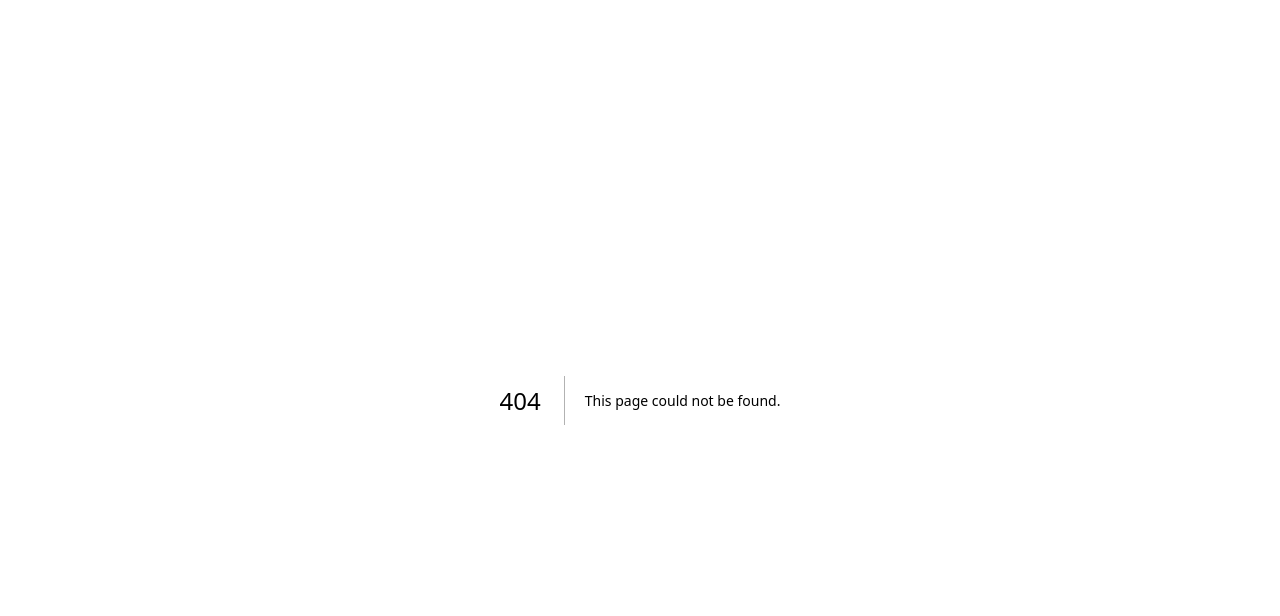
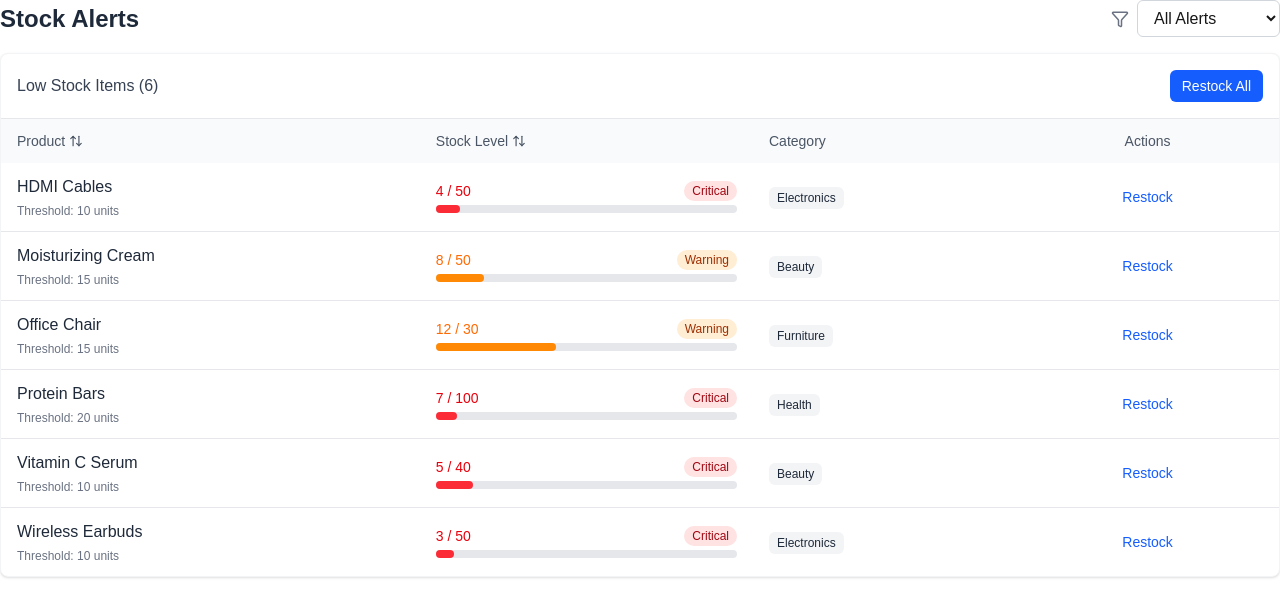
Before and after one commit to yonas-seyoum/Supplify, a Next.js app: page /dashboard/stock in a window 1280 px wide. Before the commit this address had no page. Shown: the top 616 px of the page. Built offline with nearby package versions, Linux system fonts and the light colour scheme.

Commit message:
create stock page

```diff
--- /dev/null
+++ b/app/components/StockAlerts.tsx
@@ -0,0 +1,189 @@
+"use client";
+
+import React, { useState } from "react";
+import { ArrowUpDown, Filter } from "lucide-react";
+import { lowStockItems } from "../utils/constants/stocks";
+interface StockAlertsProps {
+  compact?: boolean;
+}
+export const StockAlerts: React.FC<StockAlertsProps> = ({
+  compact = false,
+}) => {
+  const [sortColumn, setSortColumn] = useState("name");
+  const [sortDirection, setSortDirection] = useState<"asc" | "desc">("asc");
+  const [alertFilter, setAlertFilter] = useState("all");
+
+  const handleSort = (column: string) => {
+    if (sortColumn === column) {
+      setSortDirection(sortDirection === "asc" ? "desc" : "asc");
+    } else {
+      setSortColumn(column);
+      setSortDirection("asc");
+    }
+  };
+  const filteredItems = lowStockItems
+    .filter((item) => {
+      if (alertFilter === "all") return true;
+      if (alertFilter === "critical" && item.quantity <= item.threshold / 2)
+        return true;
+      if (
+        alertFilter === "warning" &&
+        item.quantity > item.threshold / 2 &&
+        item.quantity <= item.threshold
+      )
+        return true;
+      return false;
+    })
+    .sort((a, b) => {
+      const column = sortColumn as keyof typeof a;
+      if (a[column] < b[column]) return sortDirection === "asc" ? -1 : 1;
+      if (a[column] > b[column]) return sortDirection === "asc" ? 1 : -1;
+      return 0;
+    });
+
+  const displayItems = compact ? filteredItems.slice(0, 4) : filteredItems;
+  return (
+    <div className="space-y-4">
+      {!compact && (
+        <div className="flex items-center justify-between">
+          <h1 className="text-2xl font-bold text-gray-800">Stock Alerts</h1>
+          <div className="flex items-center gap-2">
+            <Filter size={18} className="text-gray-500" />
+            <select
+              className="px-3 py-2 border border-gray-300 rounded-md focus:outline-none focus:ring-2 focus:ring-blue-500"
+              value={alertFilter}
+              onChange={(e) => setAlertFilter(e.target.value)}
+            >
+              <option value="all">All Alerts</option>
+              <option value="critical">Critical Only</option>
+              <option value="warning">Warning Only</option>
+            </select>
+          </div>
+        </div>
+      )}
+      <div
+        className={`bg-white rounded-lg shadow-sm border border-gray-100 ${
+          compact ? "" : "overflow-hidden"
+        }`}
+      >
+        {!compact && (
+          <div className="p-4 border-b border-gray-200 flex justify-between items-center">
+            <h2 className="font-medium text-gray-700">
+              Low Stock Items ({filteredItems.length})
+            </h2>
+            <button className="px-3 py-1.5 bg-blue-600 text-white text-sm font-medium rounded-md hover:bg-blue-700">
+              Restock All
+            </button>
+          </div>
+        )}
+        <div className="overflow-x-auto">
+          <table className="w-full">
+            <thead className="bg-gray-50 text-gray-600 text-sm">
+              <tr>
+                <th className="py-3 px-4 text-left font-medium">
+                  <button
+                    className="flex items-center gap-1"
+                    onClick={() => handleSort("name")}
+                  >
+                    Product
+                    {!compact && <ArrowUpDown size={14} />}
+                  </button>
+                </th>
+                <th className="py-3 px-4 text-left font-medium">
+                  <button
+                    className="flex items-center gap-1"
+                    onClick={() => handleSort("quantity")}
+                  >
+                    Stock Level
+                    {!compact && <ArrowUpDown size={14} />}
+                  </button>
+                </th>
+                {!compact && (
+                  <th className="py-3 px-4 text-left font-medium">Category</th>
+                )}
+                {!compact && (
+                  <th className="py-3 px-4 text-center font-medium">Actions</th>
+                )}
+              </tr>
+            </thead>
+            <tbody className="divide-y divide-gray-200">
+              {displayItems.map((item) => {
+                const percentage = (item.quantity / item.maxQuantity) * 100;
+                const isCritical = item.quantity <= item.threshold / 2;
+                return (
+                  <tr key={item.id} className="hover:bg-gray-50">
+                    <td className="py-3 px-4">
+                      <div>
+                        <div className="font-medium text-gray-800">
+                          {item.name}
+                        </div>
+                        {!compact && (
+                          <div className="text-xs text-gray-500 mt-1">
+                            Threshold: {item.threshold} units
+                          </div>
+                        )}
+                      </div>
+                    </td>
+                    <td className="py-3 px-4">
+                      <div className="space-y-1">
+                        <div className="flex items-center justify-between">
+                          <span
+                            className={`text-sm font-medium ${
+                              isCritical ? "text-red-600" : "text-orange-500"
+                            }`}
+                          >
+                            {item.quantity} / {item.maxQuantity}
+                          </span>
+                          <span
+                            className={`text-xs px-2 py-0.5 rounded-full ${
+                              isCritical
+                                ? "bg-red-100 text-red-800"
+                                : "bg-orange-100 text-orange-800"
+                            }`}
+                          >
+                            {isCritical ? "Critical" : "Warning"}
+                          </span>
+                        </div>
+                        <div className="w-full bg-gray-200 rounded-full h-2">
+                          <div
+                            className={`h-2 rounded-full ${
+                              isCritical ? "bg-red-500" : "bg-orange-400"
+                            }`}
+                            style={{
+                              width: `${percentage}%`,
+                            }}
+                          ></div>
+                        </div>
+                      </div>
+                    </td>
+                    {!compact && (
+                      <td className="py-3 px-4">
+                        <span className="px-2 py-1 bg-gray-100 text-gray-800 rounded-md text-xs">
+                          {item.category}
+                        </span>
+                      </td>
+                    )}
+                    {!compact && (
+                      <td className="py-3 px-4 text-center">
+                        <button className="px-3 py-1 text-sm text-blue-600 font-medium hover:text-blue-800">
+                          Restock
+                        </button>
+                      </td>
+                    )}
+                  </tr>
+                );
+              })}
+            </tbody>
+          </table>
+        </div>
+        {compact && filteredItems.length > 4 && (
+          <div className="p-3 border-t border-gray-200 text-center">
+            <button className="text-sm text-blue-600 font-medium hover:text-blue-800">
+              View all {filteredItems.length} alerts
+            </button>
+          </div>
+        )}
+      </div>
+    </div>
+  );
+};
--- /dev/null
+++ b/app/dashboard/stock/page.tsx
@@ -0,0 +1,5 @@
+import { StockAlerts } from "@/app/components/StockAlerts";
+
+export default function Stock() {
+  return <StockAlerts />;
+}
--- /dev/null
+++ b/app/utils/constants/stocks.ts
@@ -0,0 +1,59 @@
+export type LowStockItem = {
+  id: number;
+  name: string;
+  quantity: number;
+  maxQuantity: number;
+  threshold: number;
+  category: "Electronics" | "Furniture" | "Health" | "Beauty";
+};
+
+export const lowStockItems: LowStockItem[] = [
+  {
+    id: 1,
+    name: "Moisturizing Cream",
+    quantity: 8,
+    maxQuantity: 50,
+    threshold: 15,
+    category: "Beauty",
+  },
+  {
+    id: 2,
+    name: "Vitamin C Serum",
+    quantity: 5,
+    maxQuantity: 40,
+    threshold: 10,
+    category: "Beauty",
+  },
+  {
+    id: 3,
+    name: "Office Chair",
+    quantity: 12,
+    maxQuantity: 30,
+    threshold: 15,
+    category: "Furniture",
+  },
+  {
+    id: 4,
+    name: "Wireless Earbuds",
+    quantity: 3,
+    maxQuantity: 50,
+    threshold: 10,
+    category: "Electronics",
+  },
+  {
+    id: 5,
+    name: "Protein Bars",
+    quantity: 7,
+    maxQuantity: 100,
+    threshold: 20,
+    category: "Health",
+  },
+  {
+    id: 6,
+    name: "HDMI Cables",
+    quantity: 4,
+    maxQuantity: 50,
+    threshold: 10,
+    category: "Electronics",
+  },
+];
```
